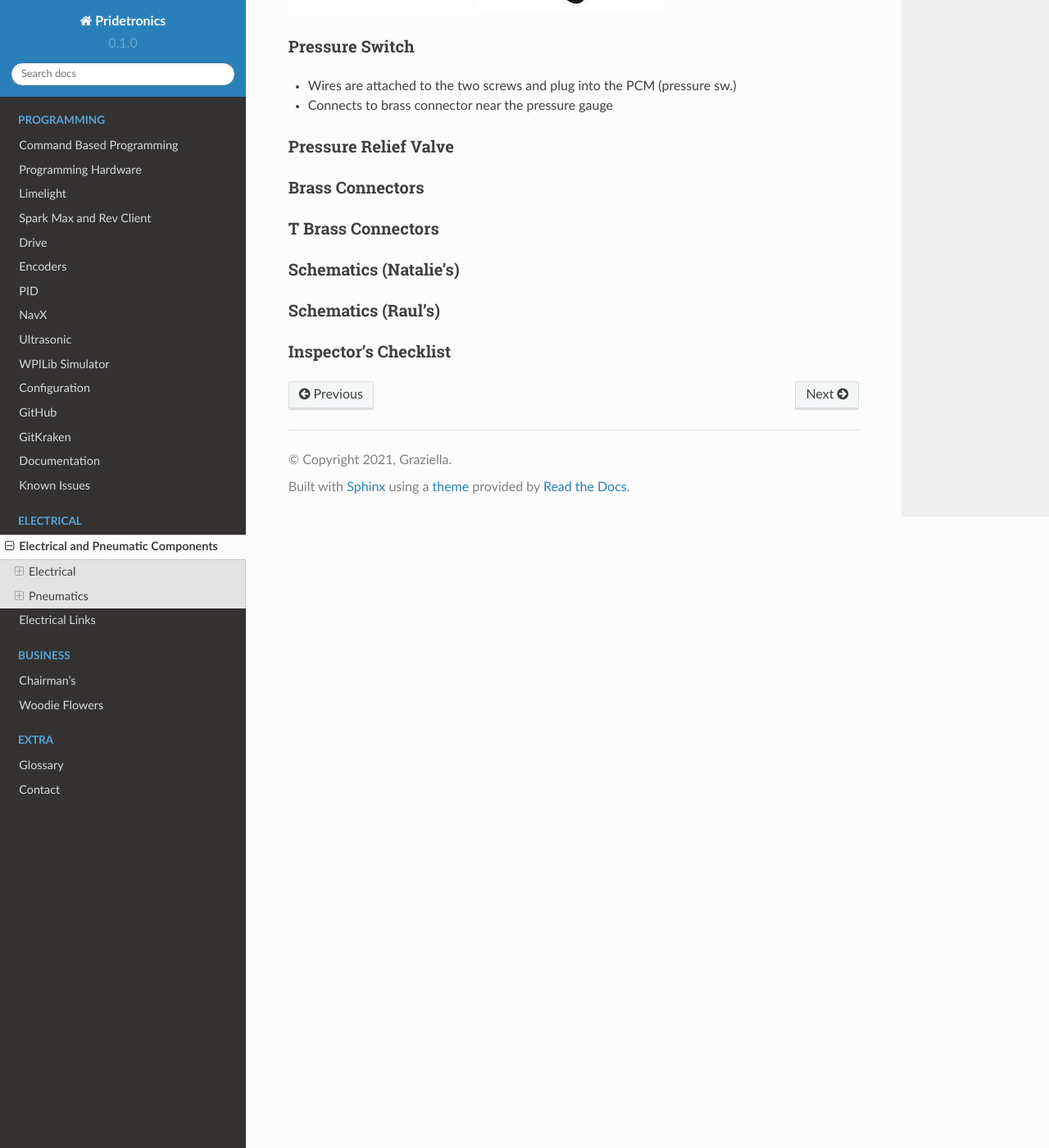
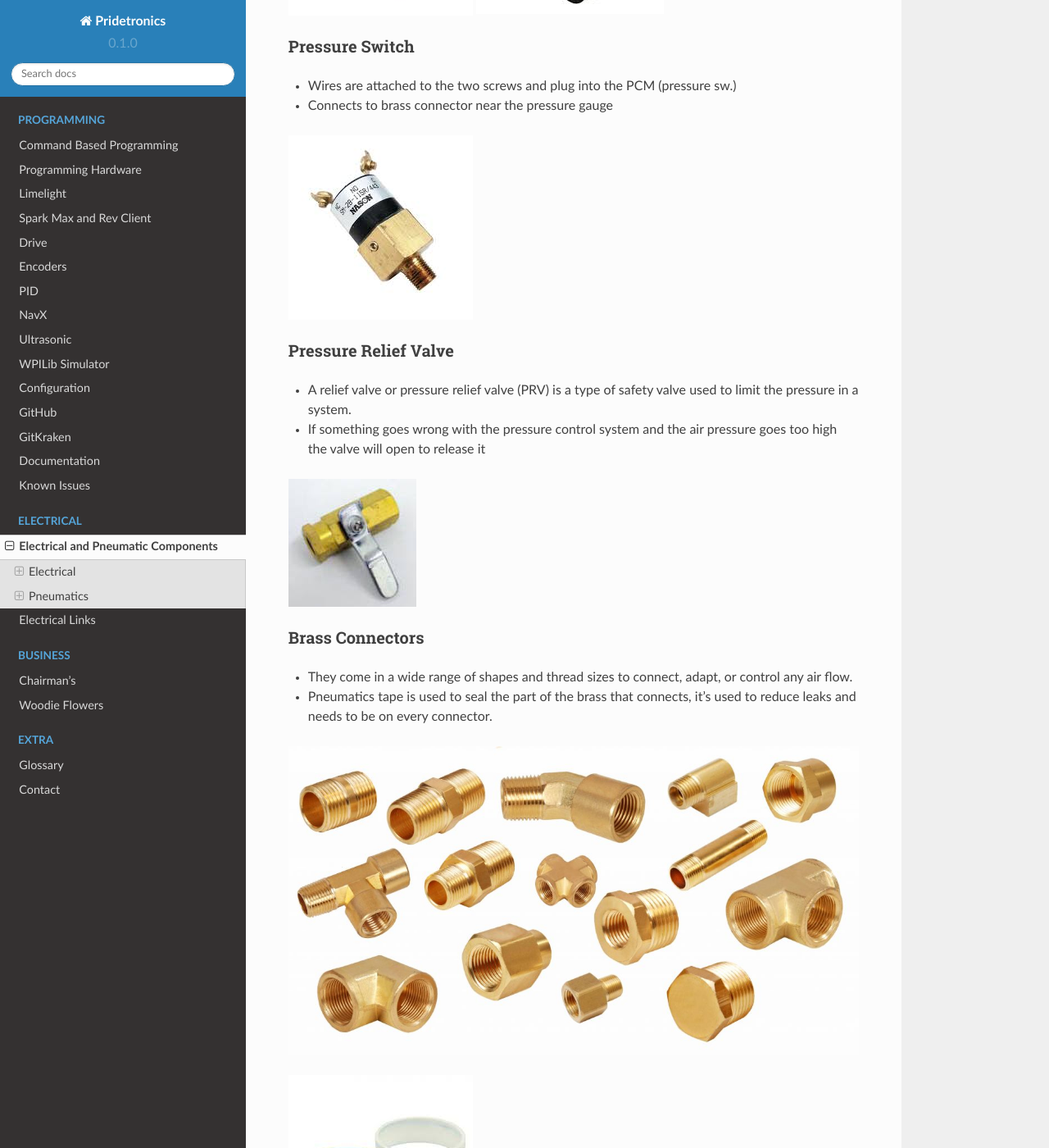
Before and after one commit to KaterinaDeeter/3853-Documentation, a Sphinx documentation site: the page built from docs/source/eleccomponents.rst, in a window 1280 px wide and 1400 px high, scrolled down 17757 px. Shown: the whole window at 82% size. Built offline with Sphinx 7.4.7 and the Read the Docs theme 2.0.0, drawn with Linux system fonts in a browser that asks for light colours; some of the changed text lies outside the part shown.

Commit message:
FINISHED ELECTRICAL COMPONENTS

```diff
--- a/docs/source/eleccomponents.rst
+++ b/docs/source/eleccomponents.rst
@@ -245,20 +245,36 @@ Pressure Switch
 * Wires are attached to the two screws and plug into the PCM (pressure sw.)
 * Connects to brass connector near the pressure gauge
 
+.. image:: images/EPComponents/pressureswitch.png
 Pressure Relief Valve
 ^^^^^^^^^^^^^^^^^^^^^
+* A relief valve or pressure relief valve (PRV) is a type of safety valve used to limit the pressure in a system.
+* If something goes wrong with the pressure control system and the air pressure goes too high the valve will open to release it
 
+.. image:: images/EPComponents/prv.png
 Brass Connectors
 ^^^^^^^^^^^^^^^^
+* They come in a wide range of shapes and thread sizes to connect, adapt, or control any air flow.
+* Pneumatics tape is used to seal the part of the brass that connects, it's used to reduce leaks and needs to be on every connector.
 
+.. image:: images/EPComponents/brassconnectors.png
+.. image:: images/EPComponents/pneumaticstape.png
 T Brass Connectors
 ^^^^^^^^^^^^^^^^^^
+* It's a brass connector that can connect points in three ways.
 
+.. image:: images/EPComponents/tbrassconnectors.png
 Schematics (Natalie's)
 ^^^^^^^^^^^^^^^^^^^^^^
+
+.. image:: images/EPComponents/schemnat.png
 
 Schematics (Raul's)
 ^^^^^^^^^^^^^^^^^^^
 
+.. image:: images/EPComponents/schemraul.png
+
 Inspector's Checklist
 ^^^^^^^^^^^^^^^^^^^^^
+* Check the `link <https://firstfrc.blob.core.windows.net/frc2020/Manual/2020-inspection-checklist.pdf>`_ out to know what inspectors
+look for in the robot. That way you know what to watch out for when putting the components together.
```
Also changed, not shown: docs/source/images/EPComponents/brassconnectors.png (added), docs/source/images/EPComponents/pneumaticstape.png (added), docs/source/images/EPComponents/pressureswitch.png (added), docs/source/images/EPComponents/prv.png (added), docs/source/images/EPComponents/schemnat.png (added), docs/source/images/EPComponents/schemraul.PNG (added), docs/source/images/EPComponents/tbrassconnectors.png (added).
